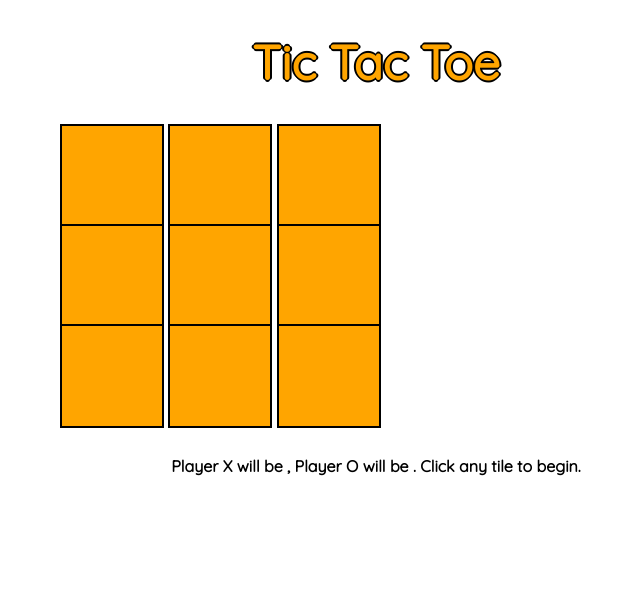
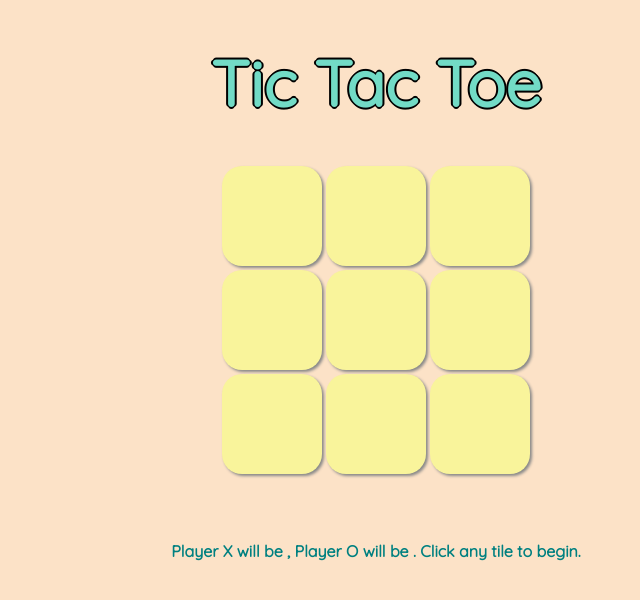
Before and after one commit to ediesyoum/tic-tac-toe-js, a plain HTML site: page index.html in a window 1280 px wide. Both pictures are taken after a click on the button "START". Shown: the whole page, without its empty margins (264-904 px from the left). Drawn offline with Linux system fonts and the light colour scheme.

Commit message:
more CSS work

```diff
--- a/css/style.css
+++ b/css/style.css
@@ -1,27 +1,36 @@
 body {
-  background-color: white;
+  background-color: #fce2c7;
   font-family: 'Quicksand', sans-serif;
 }
 #gameboard {
-  width: 50%;
+  width: 100%;
   margin: 0 auto;
+  max-width: 1000px;
 }
 .row {
-  max-height: 100px;
-  margin: 0 auto;
+  height: 100px;
+  width: 100%;
+  display: inline-block;
+  text-align: center;
 }
 .box {
   max-width: 100px;
   width: 300px;
   height: 100px;
-  border: 2px solid black;
+  box-shadow: 2px 2px 3px #888888;
   display: inline-block;
-  background-color: orange;
+  background-color: #F9F49B;
+  border-radius: 20%;
+  margin: 0 auto;
+  box-sizing: border-box;
+}
+img {
+  margin: 0 auto;
 }
 h1 {
-  color: orange;
+  color: #72dbc6;
   text-align: center;
-  font-size: 3em;
+  font-size: 4em;
   text-shadow: -2px 0 black, 0 2px black, 2px 0 black, 0 -2px black;
 }
 h3 {
@@ -37,11 +46,6 @@ h3 {
   margin: 0 auto;
   text-align: justify;
 }
-/*#player-one, #player-two {
-  margin: 10px auto;
-  width: 70%;
-  text-align: center;
-}*/
 .submit {
 	border: 1px solid black;
 	margin: 0 auto;
@@ -51,7 +55,7 @@ h3 {
 .submit:hover {
 	border: 1px solid black;
 	text-align: center;
-	background-color: yellow;
+	background-color: orangered;
 	cursor: pointer;
 }
 .namefield {
@@ -61,7 +65,6 @@ h3 {
   margin: 0 auto;
 }
 #name-entry {
-  /*border: 2px solid black;*/
   text-align: center;
   font-weight: bold;
   color: grey;
@@ -69,8 +72,16 @@ h3 {
 }
 #messageArea {
   text-align: center;
-  margin-top: 5%;
+  margin-top: 10%;
   font-weight: bold;
+  font-size: 1em;
+  color: teal;
+}
+@media (min-width: 450px) {
+  #gameboard {
+  	height: 50%;
+  	width: 50%;
+  }
 }
 
 /*@media query { max-width ; 600px and min-width = 400px & orientation+ landscape}{
```
